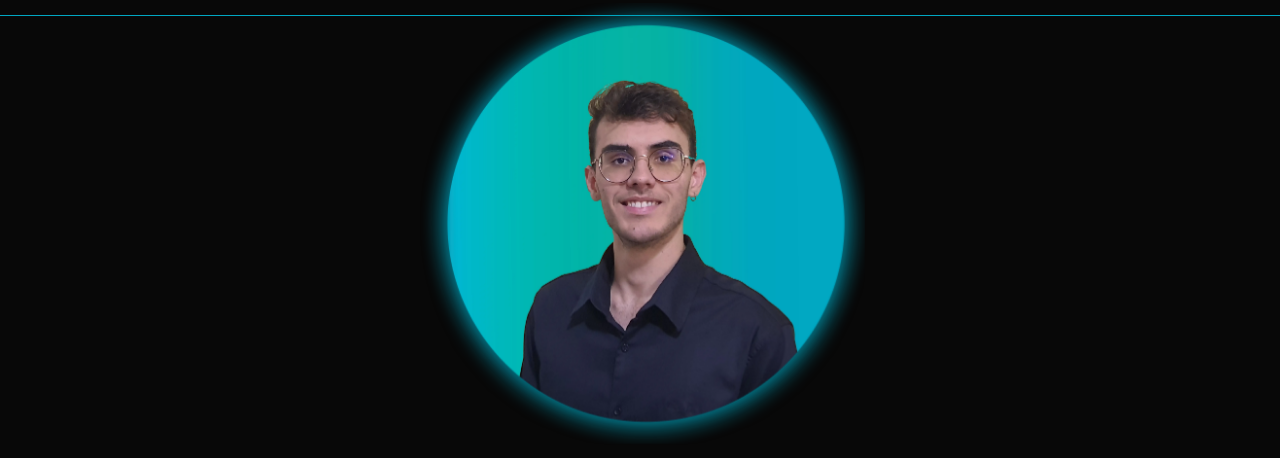
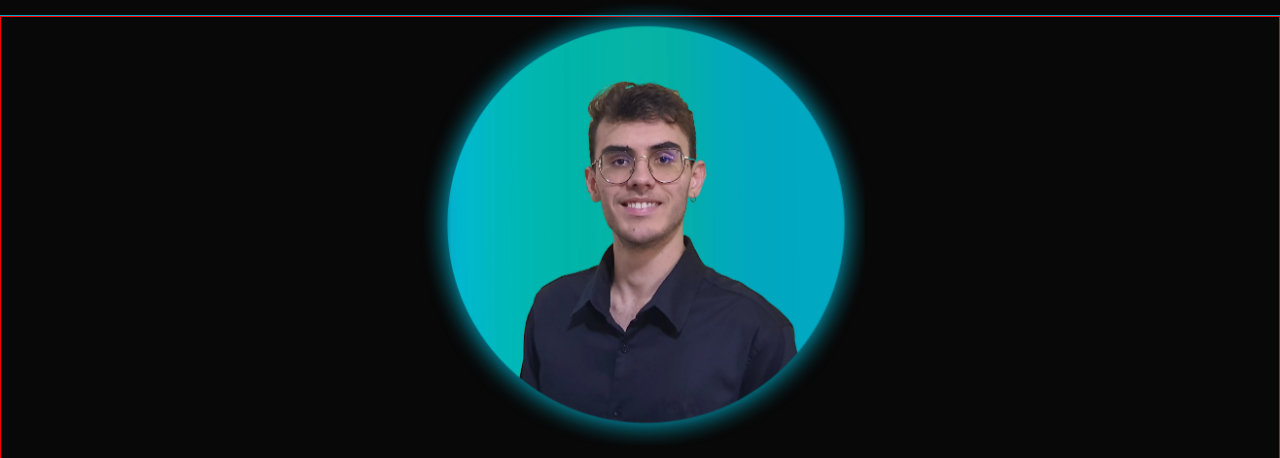
Before and after one commit to Daniel-Formoso/meu-portfolio-pessoal, a plain HTML site: page index.html in a window 1280 px wide. Shown: the part 75-533 px from the top of the page. Drawn offline with nearby package versions, Linux system fonts and the light colour scheme.

Commit message:
Add files via upload

```diff
--- a/styles/style.css
+++ b/styles/style.css
@@ -29,8 +29,7 @@ body {
 
 section {
     height: 100vh;
-    padding: 20px 5%;
-    /* border: 1px solid blue; */
+    padding: 20px 8%;
     position: relative;
 }
 
@@ -43,6 +42,7 @@ section:not(.primeira-section) {
 }
 
 section.primeira-section {
+    border: 1px solid red;
     height: calc(100vh - 135px);
     display: flex;
     align-items: center;
@@ -398,7 +398,6 @@ section.ultima-section {
     border-radius: 20px;
     border: 0;
     cursor: pointer;
-    /* transition: .2s; */
 }
 
 .botao-ver-mais button:hover {
```
